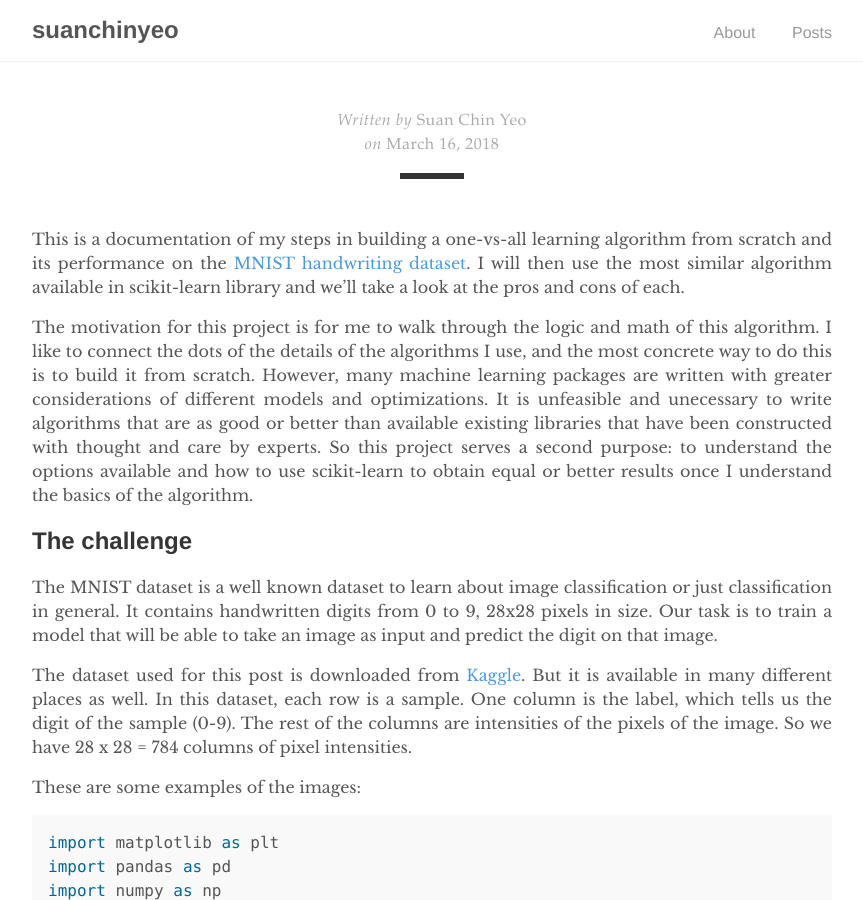
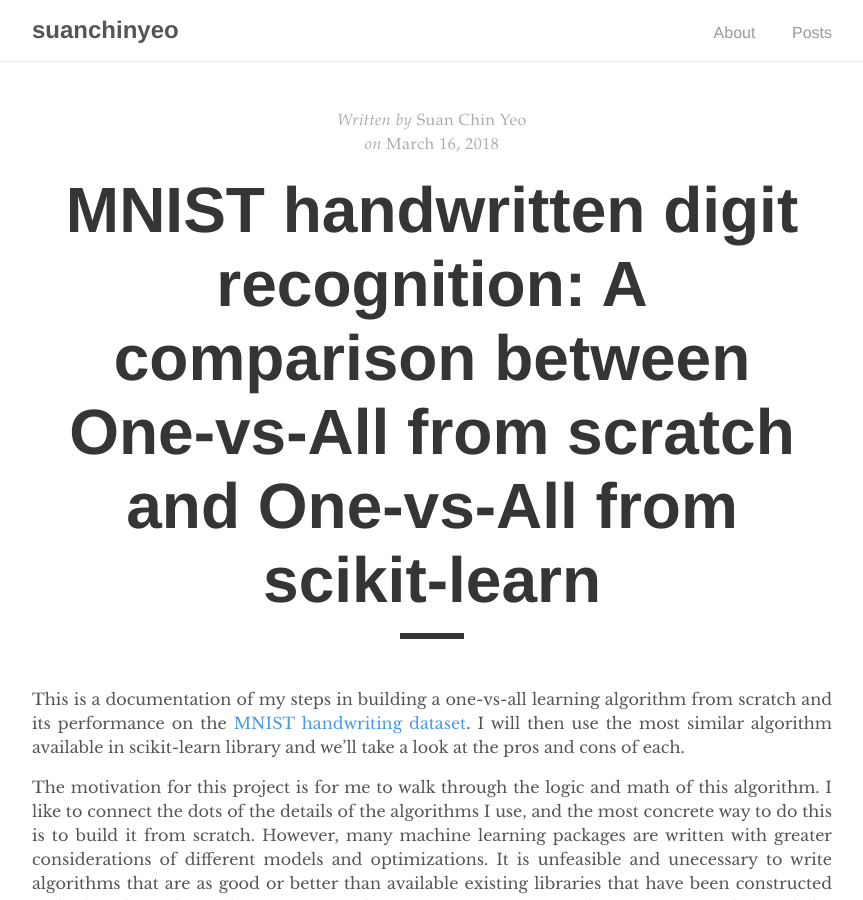
Before and after one commit to suanchinyeo/suanchinyeo.github.io, a Jekyll site: the page built from _posts/2018-03-16-mnist1.md, in a window 1280 px wide and 900 px high. Shown: the whole window, without its empty margins (208-1071 px from the left). Built offline with Jekyll 4.4.1, drawn with Linux system fonts in a browser that asks for light colours; our own code applies the rules of GitHub Pages for plain Markdown files.

Commit message:
fixed title

```diff
--- a/_posts/2018-03-16-mnist1.md
+++ b/_posts/2018-03-16-mnist1.md
@@ -1,6 +1,6 @@
 ---
 layout: post
-title: MNIST handwritten digit recognition: A comparison between One-vs-All from scratch and One-vs-All from scikit-learn
+title: "MNIST handwritten digit recognition: A comparison between One-vs-All from scratch and One-vs-All from scikit-learn"
 author: "Suan Chin Yeo"
 ---
 
```
